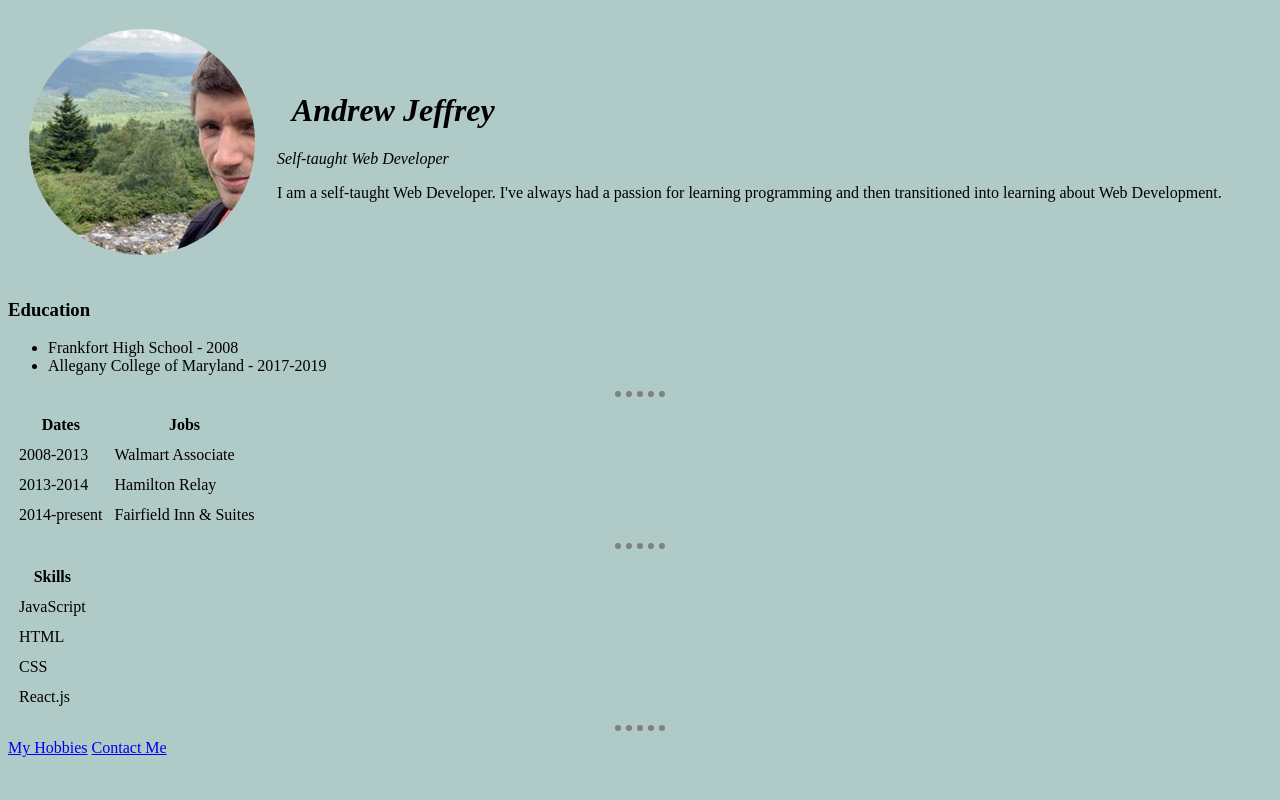
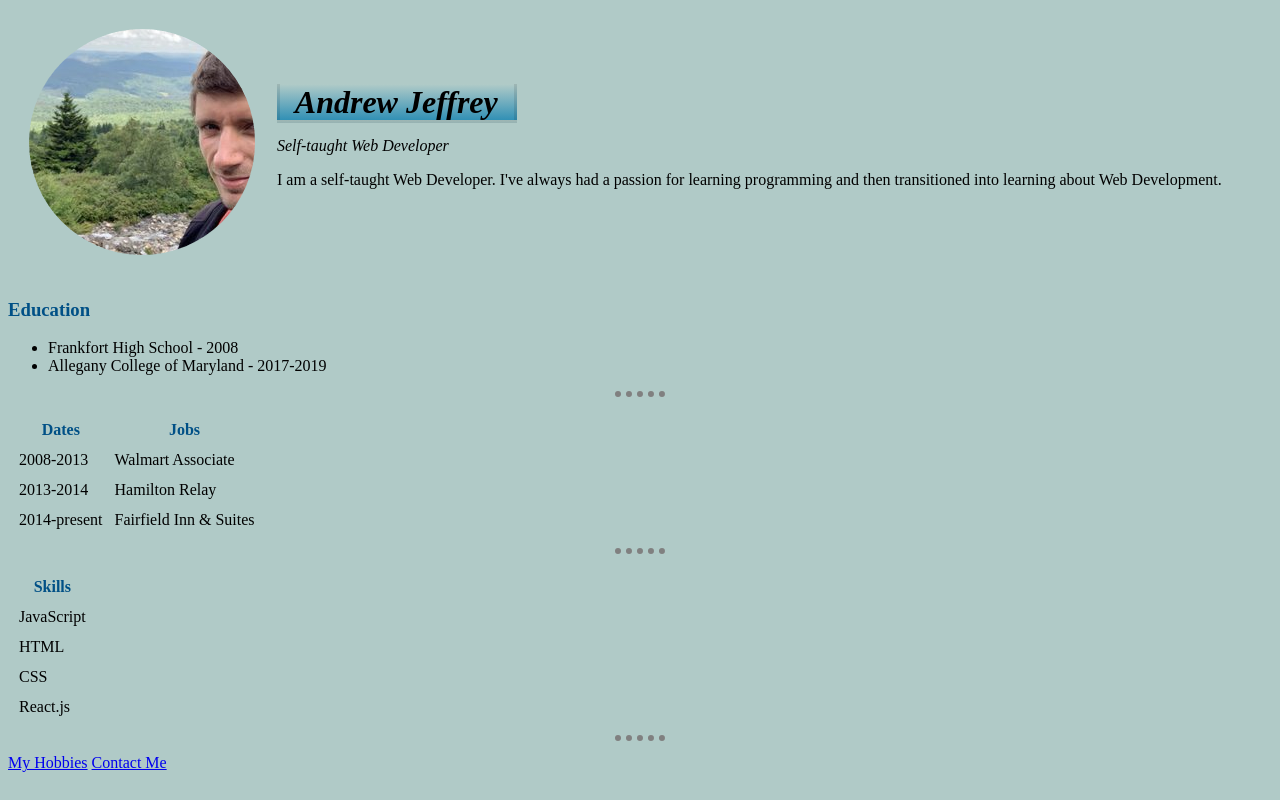
Before and after one commit to Eitep/cv, a plain HTML site: page index.html in a window 1280 px wide. Drawn offline with Linux system fonts and the light colour scheme.

Commit message:
Update styles.css

```diff
--- a/css/styles.css
+++ b/css/styles.css
@@ -5,8 +5,25 @@ body {
 hr {
     background-color: #b0cac7;
     width: 4%;
+    height: 5px;
     border-color: grey;
     border-width: 6px;
     border-style: none;
     border-top-style: dotted;
 }
+
+h1 {
+    border-style: solid;
+    border-color: rgba(0, 0, 0, 0.1);
+    display: inline;
+    border-top-style: hidden;
+    background: #3190B5;
+    background: -webkit-linear-gradient(bottom, #3190B5, #B1CBC8);
+    background: -moz-linear-gradient(bottom, #3190B5, #B1CBC8);
+    background: linear-gradient(to top, #3190B5, #B1CBC8);
+
+}
+h3,
+th {
+    color: #005086;
+}
```
